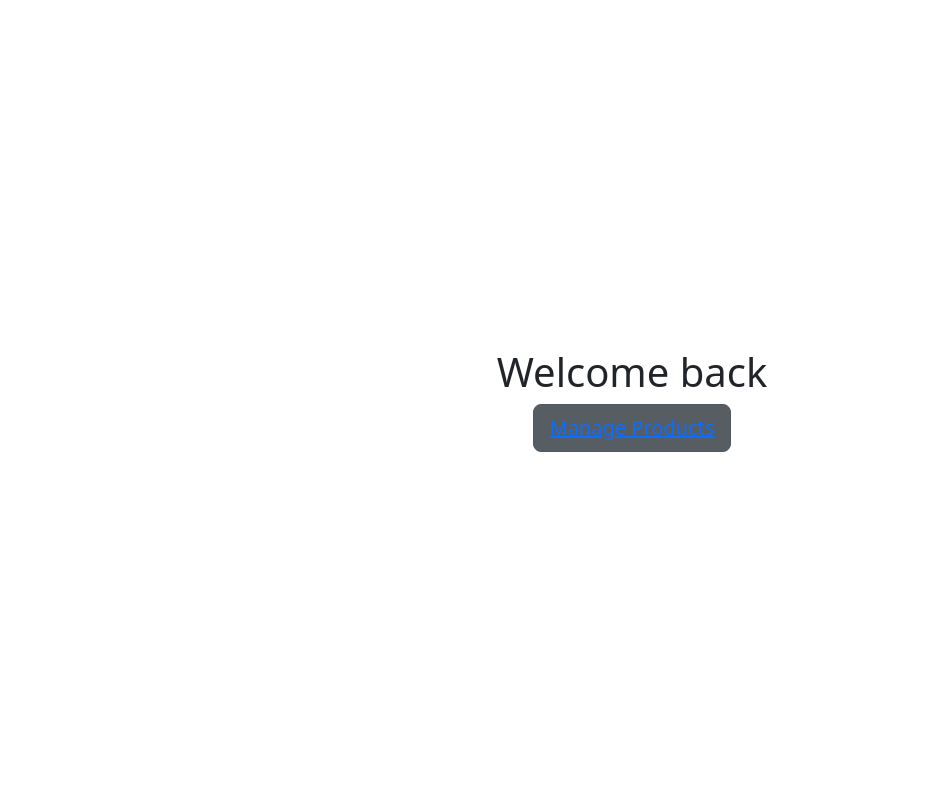
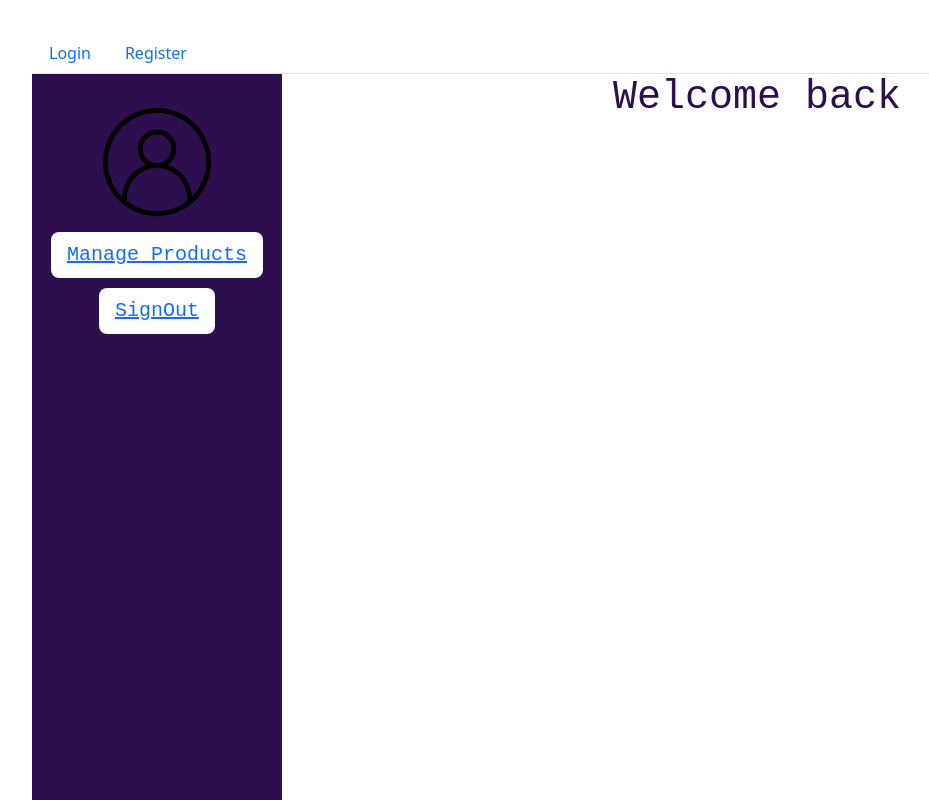
Before and after one commit to Nimerkasem/Allabouthome-admin, a React (Vite) app: page /home in a window 1280 px wide. Shown: the top 800 px of the page, without its empty margins (8-937 px from the left). Built offline with nearby package versions, Linux system fonts and the light colour scheme; no server answers; the database is empty.

Commit message:
fixed navgiate to button

```diff
--- a/package.json
+++ b/package.json
@@ -28,6 +28,6 @@
     "eslint-plugin-react": "^7.32.2",
     "eslint-plugin-react-hooks": "^4.6.0",
     "eslint-plugin-react-refresh": "^0.3.4",
-    "vite": "^4.3.2"
+    "vite": "^4.3.9"
   }
 }
--- a/src/App.jsx
+++ b/src/App.jsx
@@ -20,7 +20,7 @@ function App() {
   console.log(user)
   return (
     <>
-    {/* <NavBar isLogedIn={isLogedIn} /> */}
+    {<NavBar isLogedIn={isLogedIn} /> }
     <AppRoutes Admins={Admins} setUser={setUser} user={user} isLogedIn={isLogedIn} setIslogedIn={setIslogedIn} />
     </>
   )
--- /dev/null
+++ b/src/Components/Home.css
@@ -0,0 +1,42 @@
+.home{
+    display: flex;
+    font-family: 'Courier New', Courier;
+}
+.sidebar{
+    width: 250px;
+    height: 950px;
+    background: #2d0e4f;
+    color: white;
+    float: left;
+    padding-top: 20px;
+
+
+}
+.bgdiv{
+    width: 950px;
+    height: 950px;
+    color: #2d0e4f;
+    background: white;
+    /*border: 5px solid rgb(0, 0, 0);
+*/
+
+}
+
+.user{
+    margin: auto;
+    width: 120px;
+    height: 120px;
+}
+.button-containerh {
+    display: flex;
+    flex-direction: column;
+    align-items: center;
+    margin-top: 10px;
+
+  }
+
+  .button-containerh Button {
+    margin-bottom: 10px;
+    background-color: #eeedef;
+    border:  #e0dbe6;;
+  }
--- a/src/Components/Home.jsx
+++ b/src/Components/Home.jsx
@@ -1,23 +1,40 @@
 
 import { Link } from 'react-router-dom';
+import './Home.css';
 import Button from 'react-bootstrap/Button';
-export default function Home({ user }) {
+import { Image } from 'react-bootstrap';
+import userimg from '../assets/userimg.png';
+
+
+export default function Home({user}) {
   return (
   <>
-    <h1>Welcome back {user.name}</h1>
+  <div className='home'>
 
-    <Button variant="secondary" size="lg" active>
-    <Link to="/Products">Manage Products</Link>
-    </Button>
-  </>
+    <div className='sidebar' >
+    <h1>{user.name}</h1>
+
+      <Image src={userimg} className='user' alt="user" />
+
+      <div className="button-containerh">
+        <Button style={{background:"white"}} variant="primary" size="lg" active>
+          <Link to="/Products">Manage Products</Link>
+        </Button>
+        <Button style={{background:"white"}} variant="primary" size="lg" active>
+          <Link to="/Products">SignOut</Link>
+        </Button>
+      </div>
 
 
+    </div>
 
+    <div className='bgdiv'>
 
-/*
-    <div>
-      <h1>Welcome back {use r.name}</h1>
-      <Link to="/Products">Manage Products</Link>
-    </div> */
+      <h1>Welcome back {user.name}</h1>
+
+    </div>
+
+    </div>
+  </>
   );
 }
--- a/src/Components/Login.css
+++ b/src/Components/Login.css
@@ -24,7 +24,7 @@
     padding: 50px;
     padding-top: 150px;
   }
-  .button-container {
+  .button-container1 {
     display: flex;
     flex-direction: column;
     align-items: center;
@@ -32,9 +32,9 @@
 
   }
 
-  .button-container Button {
+  .button-containerl Button {
     margin-bottom: 10px;
-    background-color: #1C0733;
+    background-color: #2d0e4f;
     border:  #1C0733;;
   }
 
--- a/src/Components/Login.jsx
+++ b/src/Components/Login.jsx
@@ -46,11 +46,14 @@ export default function Login({ setUser, setIslogedIn }) {
           <Form.Group className="mb-3" controlId="formBasicPassword">
             <Form.Control style={{ border:" 2px solid #593087"}}  placeholder="Enter your Password" type="password" onChange={(e) => setPassword(e.target.value)} />
           </Form.Group>
-          <div className="button-container">
+          <div className="button-containerl">
             <Button variant="primary" type="submit">
              Login
             </Button>
-            <Button variant="primary" type="submit">
+            <br/>
+            <Button variant="primary" type="submit" onClick={()=>{
+              navigate('/Register');
+            }}>
              I don't have an account? Register
             </Button>
           </div>
--- /dev/null
+++ b/src/Components/Product.css
@@ -0,0 +1,29 @@
+
+.button-containerp {
+    display: flex;
+    align-items: center;
+    margin-top: 10px;
+    border: 2px ;
+    width: 900px;
+
+  }
+
+  .button-containerp Button {
+    margin-bottom: 10px;
+    background-color: #2d0e4f;
+    border:  #1C0733;
+    width: 150px;
+    height: 100px;
+    margin-left: 120px;
+  }
+.form{
+    border: #1C0733;
+    padding: 15px;
+    width: 450px;
+    float: left;
+    color: white;
+    margin-left: 10px;
+    margin-top: 10px;
+    background-color: #1C0733;
+    font-family: 'Courier New', Courier, monospace;
+}
--- a/src/Components/Products.jsx
+++ b/src/Components/Products.jsx
@@ -3,6 +3,7 @@ import firebase from "../servises/firbase";
 import { useNavigate } from "react-router-dom";
 import Button from 'react-bootstrap/Button';
 import Form from 'react-bootstrap/Form';
+import './Product.css';
 //add timeadded to every item
 
 const Products = () => {
@@ -375,26 +376,18 @@ const Products = () => {
 
 
     return (
-      <>
-        <div className="d-flex justify-content-around">
-          <Button onClick={toggleProductForm}>Add Product</Button>
-          <Button onClick={toggleLampForm}>Add Lamp</Button>
-        </div>
+        <>
+        <div className="button-containerp">
+        <Button  onClick={toggleProductForm}>Add Product</Button>
+            <br/>
+        <Button  >Home</Button>
+            <br/>
+        <Button  onClick={toggleLampForm}>Add Lamp</Button>
+            </div>
 
         {showProductForm && (
-          <Form
-            style={{
-              border: "2px solid #6600ff",
-              padding: "15px",
-              paddingTop: "20px",
-              marginTop: "50px",
-              width: "450px",
-              float: "left",
-              color: "#6600ff"
-            }}
-            onSubmit={handleProductFormSubmit}
-          >
-            <div className="d-flex justify-content-around">
+          <Form className='form' onSubmit={handleProductFormSubmit}>
+            <div >
               <h1>Add Product</h1>
             </div>
 
@@ -430,10 +423,10 @@ const Products = () => {
             </Form.Group>
 
             <Form.Group className="mb-3" controlId="formBasicEmail">
-              <Form.Label style={{ marginTop: "20px" }}>Categories</Form.Label>
-              <Form style={{ width: "150px", marginLeft: "120px" }}>
+              <Form.Label >Categories</Form.Label>
+              <Form>
                 {['Living Room', 'Kitchen', 'Bedroom', 'Bathroom', 'Home Office', 'Laundry Room'].map((category) => (
-                  <div style={{ color: "#6600ff" }} key={category} className="mb-3">
+                  <div key={category} className="mb-3">
                     <Form.Check
                       type="checkbox"
                       label={category}
@@ -456,23 +449,13 @@ const Products = () => {
         )}
 
         {showLampForm && (
-          <Form
-            style={{
-              border: "2px solid #6600ff",
-              padding: "15px",
-              paddingTop: "20px",
-              marginTop: "50px",
-              width: "450px",
-              float: "left",
-              color: "#6600ff"
-            }}
-            onSubmit={handleLampFormSubmit}
-          >
-            <div className="d-flex justify-content-around">
+          <Form className='form' onSubmit={handleLampFormSubmit}>
+
+            <div>
               <h1>Add Lamp</h1>
             </div>
 
-            <Form.Group className="mb-3" controlId="formBasicEmail">
+            <Form.Group className='form' controlId="formBasicEmail">
               <Form.Label>Lamp Name</Form.Label>
               <Form.Control type="text" required value={lampName} onChange={(e) => setLampName(e.target.value)} />
             </Form.Group>
@@ -505,9 +488,9 @@ const Products = () => {
 
             <Form.Group className="mb-3" controlId="formBasicEmail">
               <Form.Label>Categories</Form.Label>
-              <Form style={{ width: "150px", marginLeft: "120px" }}>
+              <Form >
                 {['Living Room', 'Kitchen', 'Bedroom', 'Bathroom', 'Home Office', 'Laundry Room'].map((category) => (
-                  <div style={{ color: "#6600ff" }} key={category} className="mb-3">
+                  <div key={category} className="mb-3">
                     <Form.Check
                       type="checkbox"
                       label={category}
@@ -539,19 +522,18 @@ const Products = () => {
           </Form>
         )}
 
-        <hr style={{ marginTop: "40px", marginBottom: "40px" }} />
 
-        <div style={{ width: "450px", float: "left" }}>
+        <div >
       <h2 >My Products</h2>
       {products.map((product) => (
-        <div style={{border: "3px solid #6600ff",height:"350px",marginLeft:"10px" ,marginTop:"20px", padding:"10px"}} key={product.name}>
+        <div key={product.name}>
           <h3>{product.name}</h3>
           <p>Description: {product.description}</p>
           <p>Price: {product.price}</p>
           <p>Quantity: {product.quantity}</p>
           <img style={{width:"150px",height:"150px"}} src={product.imageURL} alt={product.name} />
-          <Button style={{background:"#6600ff",marginLeft:"2px"}} variant="primary" onClick={() => handleEdit(product.id)}>Edit</Button>
-          <Button style={{background: "#6600ff", marginLeft: "2px"}} variant="primary" onClick={() => handleDelete(product.name, false)}>Delete</Button>
+          <Button  variant="primary" onClick={() => handleEdit(product.id)}>Edit</Button>
+          <Button  variant="primary" onClick={() => handleDelete(product.name, false)}>Delete</Button>
         </div>
       ))}
       </div>
@@ -559,10 +541,10 @@ const Products = () => {
 
 
 
-      <div style={{ marginLeft:"70PX", width:"450px",float:"left"}}>
+      <div>
       <h2>My Lamps</h2>
-  {lamps.map((lamp) => (
-    <div style={{ border: "3px solid #6600ff", height: "450px", marginLeft: "10px", marginTop: "10px", padding: "10px" }} key={lamp.name}>
+    {lamps.map((lamp) => (
+    <div key={lamp.name}>
       <h3>{lamp.name}</h3>
       <p>Description: {lamp.description}</p>
       <p>Price: {lamp.price}</p>
@@ -570,8 +552,8 @@ const Products = () => {
       <p>watt: {lamp.wattage}</p>
       <p>shade: {lamp.shade}</p>
       <img style={{ width: "150px", height: "150px" }} src={lamp.imageURL} alt={lamp.name} />
-      <Button style={{ background: "#6600ff", marginLeft: "2px" }} variant="primary" onClick={() => handleEdit(lamp.id)}>Edit</Button>
-      <Button style={{background: "#6600ff", marginLeft: "2px"}} variant="primary" onClick={() => handleDelete(lamp.name, true)}>Delete</Button>
+      <Button variant="primary" onClick={() => handleEdit(lamp.id)}>Edit</Button>
+      <Button  variant="primary" onClick={() => handleDelete(lamp.name, true)}>Delete</Button>
     </div>
   ))}
 </div>
--- a/src/Components/Register.css
+++ b/src/Components/Register.css
@@ -11,7 +11,8 @@
     padding: 50px;
   }
   .register-form{
-    background-color: white;
+    background-color: #1C0733;
+    margin-top: 50px;
     width: 500px;
     padding: 50px;
     border: 3px solid #1C0733;
@@ -21,7 +22,7 @@
     border-bottom-left-radius: 3rem;
     float: right;
     font-family:'Franklin Gothic Medium', 'Arial Narrow', Arial, sans-serif;
-      height: 500px;
+      height: 550px;
 
 
   }
--- a/src/Components/Register.jsx
+++ b/src/Components/Register.jsx
@@ -51,18 +51,20 @@ export default function Register({ setUser }) {
     };
 
     return (
+
       <div className="login-container" >
-
       <div className="para">
-        <h1 className="my-5 display-3 fw-bold ls-tight px-3">
+        <h1 className="my-5 display-3 fw-bold  ">
             The best offer <br />
-            <span className="text-primary">for your business</span>
+            <span className="text-primary">for your business</span><br />
+            Register Now!
         </h1>
 
 
       </div>
 
       <div className="register-form">
+      <h1 style={{color:"white"}}>ALL ABOUT HOME</h1>
       <Form onSubmit={registerUser} >
         <Form.Group className="mb-3" controlId="formBasicEmail">
           <Form.Control style={{ border:" 2px solid #593087"}} placeholder="Email address" type="text" onChange={(e) => setEmail(e.target.value)} />
```
Also changed, not shown: src/assets/userimg.png (added), 1 other file (tests, documents, lock files or other folders).
